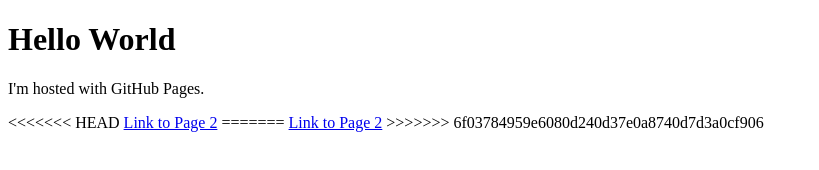
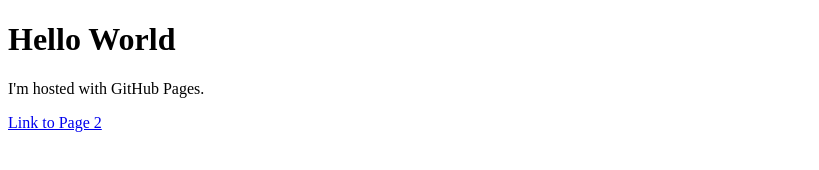
Before and after one commit to Brickolo/Brickolo.github.io, a plain HTML site: page index.html in a window 1280 px wide. Shown: the whole page, without its empty margins (0-819 px from the left). Drawn offline with Linux system fonts and the light colour scheme.

Commit message:
Update index.html

```diff
--- a/index.html
+++ b/index.html
@@ -3,10 +3,6 @@
 <body>
 <h1>Hello World</h1>
 <p>I'm hosted with GitHub Pages.</p>
-<<<<<<< HEAD
 <a href="pages/page2.html">Link to Page 2</a>
-=======
-<a href="page2.html">Link to Page 2</a>
->>>>>>> 6f03784959e6080d240d37e0a8740d7d3a0cf906
 </body>
 </html>
```
